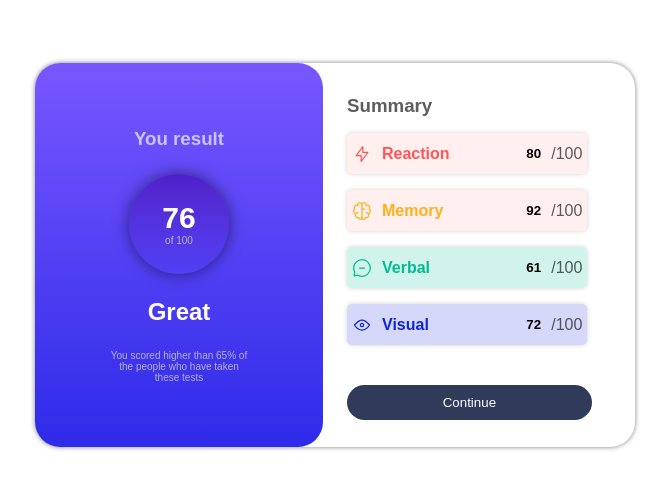
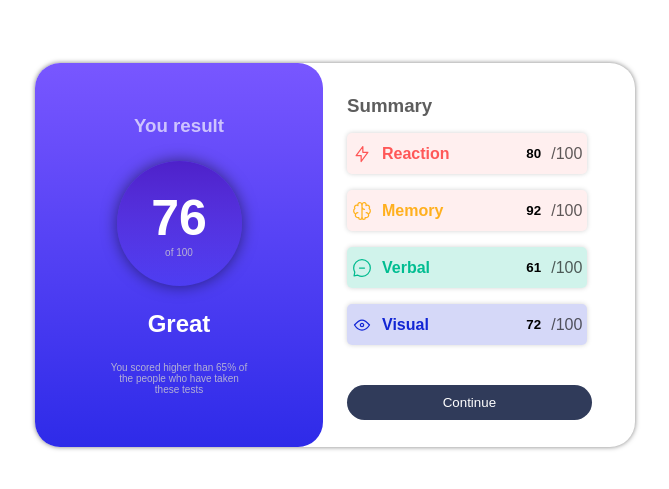
Before and after one commit to SalimKH5/result-summary-responsive, a plain HTML site: page Index.html in a window 1280 px wide. Shown: the part 145-634 px from the top of the page, without its empty margins (305-974 px from the left). Drawn offline with Linux system fonts and the light colour scheme; a web font is replaced by a local one.

Commit message:
Update style.css

```diff
--- a/style.css
+++ b/style.css
@@ -59,8 +59,8 @@ body {
 
 
 .result .score{
-    width: 100px;
-    height: 100px;
+    width: 125px;
+    height: 125px;
     border-radius: 50%;
     box-shadow: 0 0  15px 0px rgba(0,0,0,0.5);
     display: flex;
@@ -72,7 +72,7 @@ body {
 
 }
  .score h1{
-    font-size: 30px;
+    font-size: 50px;
 }
 
 
```
